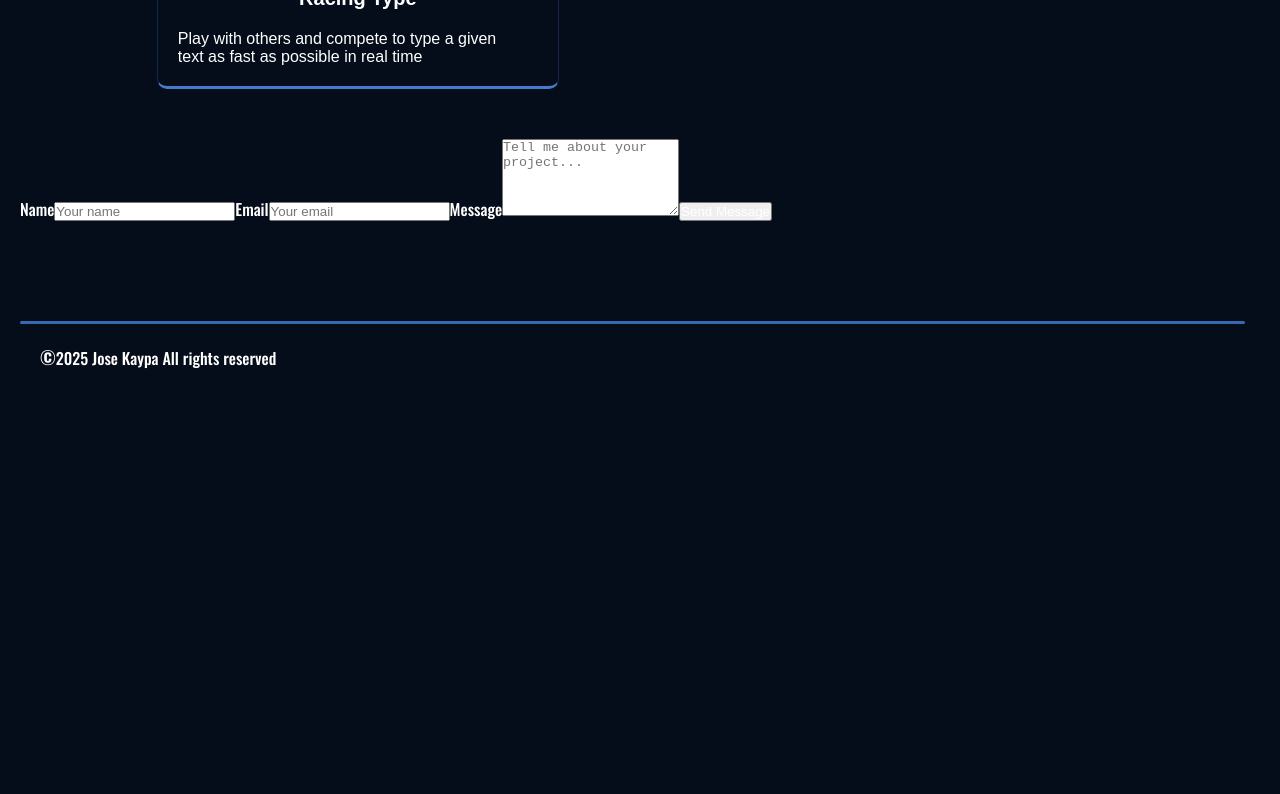
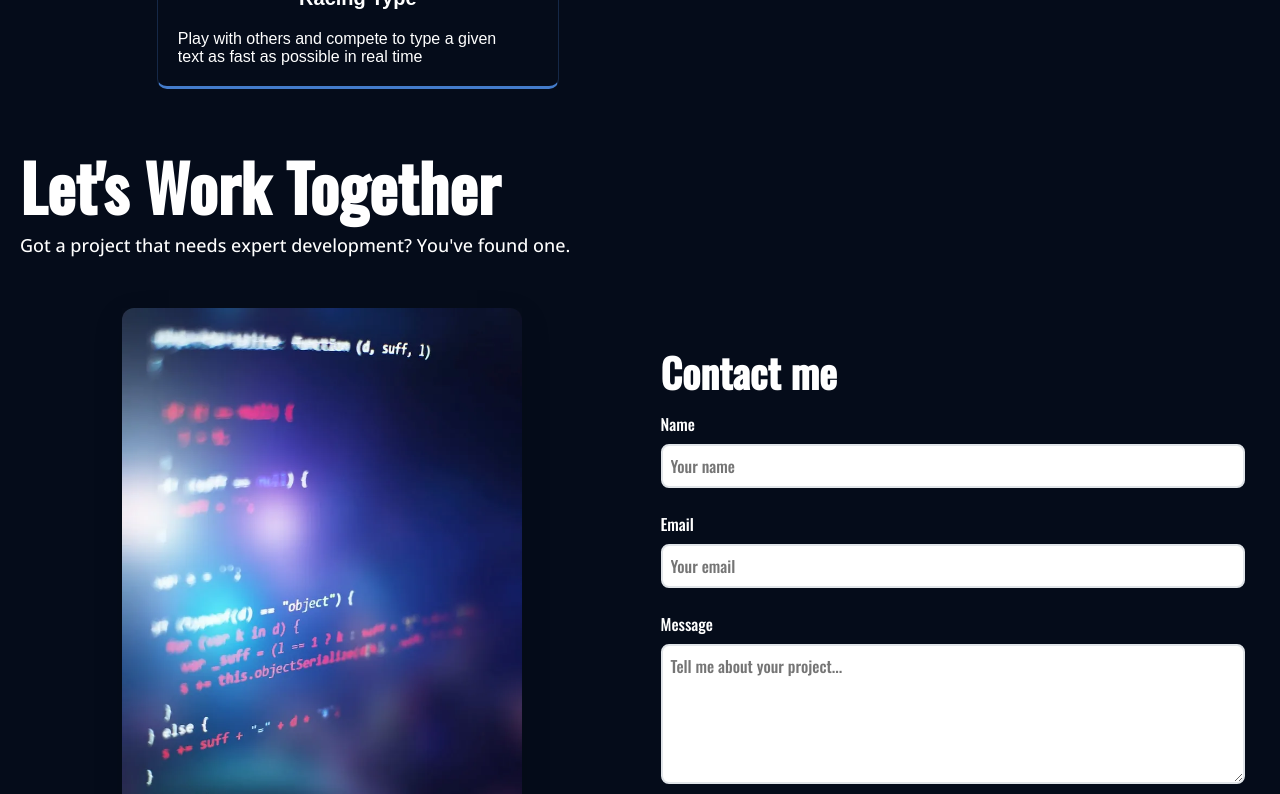
Before and after one commit to JKaypa/portfolio, a Next.js app: page / in a window 1280 px wide. Shown: the part 1580-2374 px from the top of the page. Before the commit the page ends 1990 px from the top, so only its background shows below. Built offline with nearby package versions, Linux system fonts and the light colour scheme.

Commit message:
Rename `ContactForm` to `ContactMe` in `Home` component for clarity and consistency

```diff
--- a/app/page.tsx
+++ b/app/page.tsx
@@ -1,14 +1,14 @@
 import Profile from "@/app/components/profile/profile";
 import Projects from "@/app/components/projects/projects";
 import Footer from "@/app/components/footer/footer";
-import ContactForm from "@/app/components/contact/contact-form/contact-form";
+import ContactMe from "@/app/components/contact/contact-form/contact-me";
 
 export default function Home() {
   return (
       <>
         <Profile/>
         <Projects/>
-        <ContactForm/>
+        <ContactMe/>
         <Footer/>
       </>
   );
```
